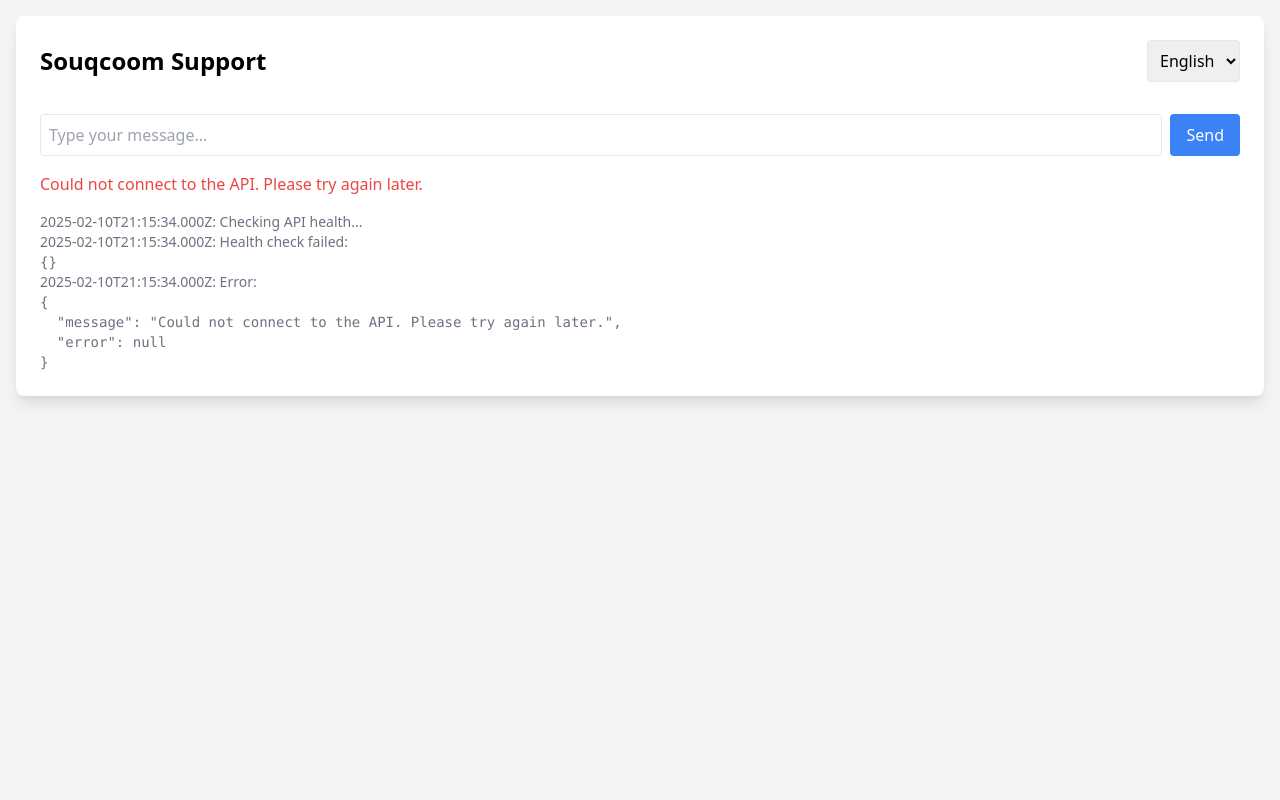
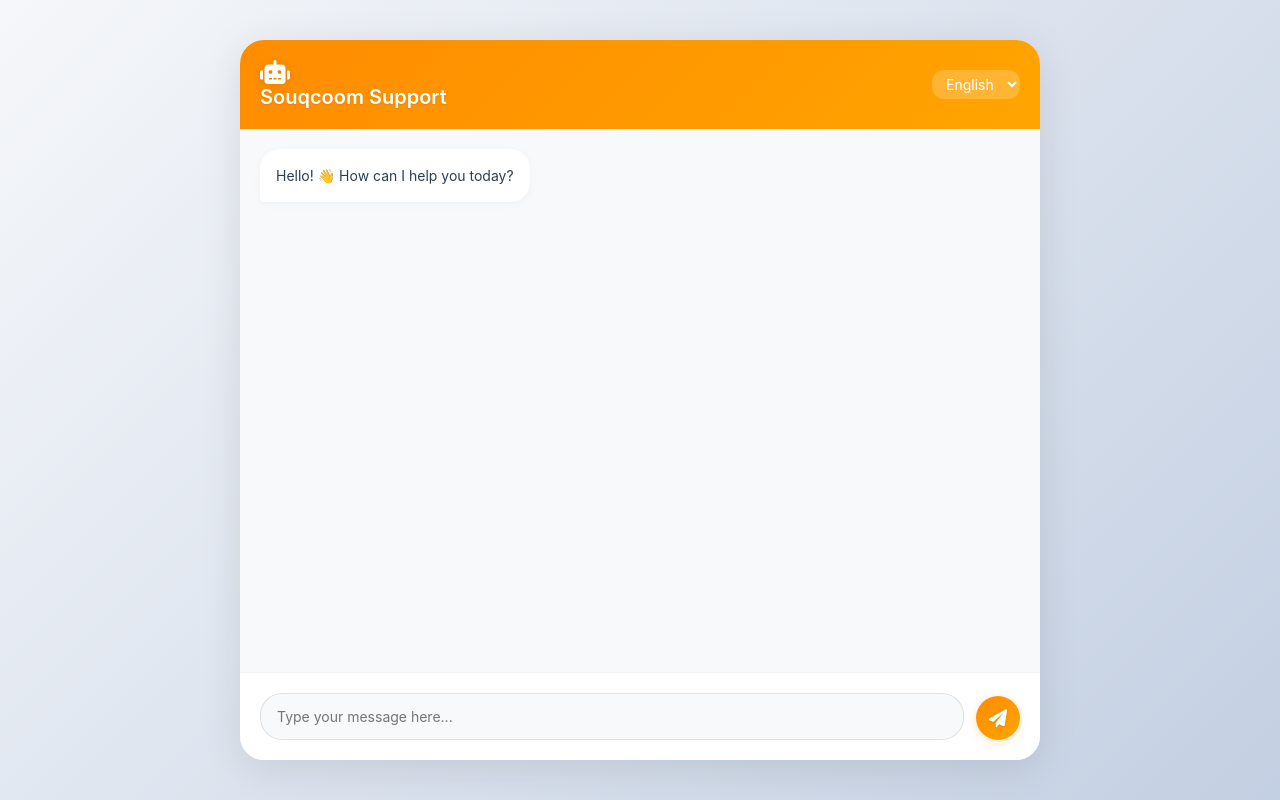
Before and after one commit to omarabdelfattah-art/souqcoom-support, a Flask app: page / in a window 1280 px wide. Run offline with Flask 3, Linux system fonts and the light colour scheme.

Commit message:
Restore previous UX design with modern styling

```diff
--- a/templates/index.html
+++ b/templates/index.html
@@ -4,84 +4,325 @@
     <meta charset="UTF-8">
     <meta name="viewport" content="width=device-width, initial-scale=1.0">
     <title>Souqcoom Support Chat</title>
-    <link href="https://cdn.jsdelivr.net/npm/tailwindcss@2.2.19/dist/tailwind.min.css" rel="stylesheet">
+    <link href="https://cdnjs.cloudflare.com/ajax/libs/font-awesome/6.0.0/css/all.min.css" rel="stylesheet">
     <style>
+        * {
+            margin: 0;
+            padding: 0;
+            box-sizing: border-box;
+            font-family: -apple-system, BlinkMacSystemFont, "Segoe UI", Roboto, "Helvetica Neue", Arial, sans-serif;
+        }
+
+        body {
+            display: flex;
+            align-items: center;
+            justify-content: center;
+            min-height: 100vh;
+            background: linear-gradient(135deg, #f5f7fa 0%, #c3cfe2 100%);
+        }
+
         .chat-container {
-            max-height: 70vh;
+            width: 100%;
+            max-width: 800px;
+            height: 90vh;
+            background: #ffffff;
+            border-radius: 24px;
+            box-shadow: 0 8px 40px rgba(0, 0, 0, 0.1);
+            overflow: hidden;
+            display: flex;
+            flex-direction: column;
+        }
+
+        .chat-header {
+            padding: 20px;
+            background: linear-gradient(135deg, #FF8C00 0%, #FFA500 100%);
+            color: #ffffff;
+            display: flex;
+            align-items: center;
+            justify-content: space-between;
+            gap: 12px;
+        }
+
+        .chat-header i {
+            font-size: 24px;
+            filter: drop-shadow(0 2px 4px rgba(0, 0, 0, 0.1));
+        }
+
+        .chat-header h1 {
+            font-size: 20px;
+            font-weight: 600;
+            margin: 0;
+            text-shadow: 0 1px 2px rgba(0, 0, 0, 0.1);
+        }
+
+        .chat-header select {
+            background: rgba(255, 255, 255, 0.2);
+            border: none;
+            color: white;
+            padding: 5px 10px;
+            border-radius: 12px;
+            font-size: 14px;
+            cursor: pointer;
+        }
+
+        .chat-header select option {
+            background: white;
+            color: black;
+        }
+
+        .chat-messages {
+            flex: 1;
+            padding: 20px;
             overflow-y: auto;
+            background: #F8F9FB;
         }
-        .user-message {
-            background-color: #e3f2fd;
-            border-radius: 1rem;
-            padding: 1rem;
-            margin: 0.5rem;
+
+        .message {
+            display: flex;
+            margin-bottom: 20px;
+            animation: messageSlide 0.3s cubic-bezier(0.4, 0, 0.2, 1);
+        }
+
+        @keyframes messageSlide {
+            0% {
+                opacity: 0;
+                transform: translateY(10px);
+            }
+            100% {
+                opacity: 1;
+                transform: translateY(0);
+            }
+        }
+
+        .message p {
             max-width: 80%;
-            align-self: flex-end;
+            padding: 16px;
+            border-radius: 20px;
+            font-size: 14px;
+            line-height: 1.5;
+            word-wrap: break-word;
+            box-shadow: 0 2px 8px rgba(0, 0, 0, 0.04);
         }
-        .bot-message {
-            background-color: #f5f5f5;
-            border-radius: 1rem;
-            padding: 1rem;
-            margin: 0.5rem;
-            max-width: 80%;
-            align-self: flex-start;
+
+        .message.incoming {
+            justify-content: flex-start;
         }
-        .loading-dots {
-            display: inline-block;
+
+        .message.incoming p {
+            background: #ffffff;
+            color: #2C3E50;
+            border-bottom-left-radius: 4px;
+            margin-right: 50px;
         }
-        .loading-dots::after {
-            content: '';
-            animation: dots 1.5s steps(5, end) infinite;
+
+        .message.outgoing {
+            justify-content: flex-end;
         }
-        @keyframes dots {
-            0%, 20% { content: '.'; }
-            40% { content: '..'; }
-            60% { content: '...'; }
-            80%, 100% { content: ''; }
+
+        .message.outgoing p {
+            background: linear-gradient(135deg, #FF8C00 0%, #FFA500 100%);
+            color: #ffffff;
+            border-bottom-right-radius: 4px;
+            margin-left: 50px;
+            text-shadow: 0 1px 1px rgba(0, 0, 0, 0.1);
         }
-        [dir="rtl"] .user-message {
-            align-self: flex-start;
+
+        .chat-input {
+            padding: 20px;
+            background: #ffffff;
+            border-top: 1px solid rgba(0, 0, 0, 0.05);
+            display: flex;
+            gap: 12px;
+            align-items: flex-end;
         }
-        [dir="rtl"] .bot-message {
-            align-self: flex-end;
+
+        .chat-input textarea {
+            flex: 1;
+            min-height: 44px;
+            max-height: 120px;
+            padding: 12px 16px;
+            background: #F8F9FB;
+            border: 1px solid rgba(0, 0, 0, 0.1);
+            border-radius: 22px;
+            font-size: 14px;
+            line-height: 1.5;
+            resize: none;
+            transition: all 0.3s ease;
+        }
+
+        .chat-input textarea:focus {
+            outline: none;
+            border-color: #FF8C00;
+            background: #ffffff;
+            box-shadow: 0 0 0 3px rgba(255, 140, 0, 0.1);
+        }
+
+        .chat-input button {
+            background: linear-gradient(135deg, #FF8C00 0%, #FFA500 100%);
+            color: #ffffff;
+            border: none;
+            border-radius: 50%;
+            width: 44px;
+            height: 44px;
+            display: flex;
+            align-items: center;
+            justify-content: center;
+            cursor: pointer;
+            transition: all 0.3s ease;
+            box-shadow: 0 2px 8px rgba(255, 140, 0, 0.25);
+        }
+
+        .chat-input button:hover {
+            transform: scale(1.05);
+            box-shadow: 0 4px 12px rgba(255, 140, 0, 0.35);
+        }
+
+        .chat-input button:disabled {
+            background: #E0E0E0;
+            cursor: not-allowed;
+            box-shadow: none;
+        }
+
+        .chat-input button i {
+            font-size: 18px;
+            filter: drop-shadow(0 1px 2px rgba(0, 0, 0, 0.1));
+        }
+
+        .loading {
+            display: flex;
+            gap: 4px;
+            padding: 12px 16px;
+            background: #ffffff;
+            border-radius: 16px;
+            box-shadow: 0 2px 8px rgba(0, 0, 0, 0.04);
+            animation: messageSlide 0.3s cubic-bezier(0.4, 0, 0.2, 1);
+        }
+
+        .loading span {
+            width: 8px;
+            height: 8px;
+            background: #FF8C00;
+            border-radius: 50%;
+            animation: bounce 0.5s infinite alternate;
+        }
+
+        .loading span:nth-child(2) {
+            animation-delay: 0.1s;
+        }
+
+        .loading span:nth-child(3) {
+            animation-delay: 0.2s;
+        }
+
+        @keyframes bounce {
+            0% {
+                transform: translateY(0);
+            }
+            100% {
+                transform: translateY(-6px);
+            }
+        }
+
+        [dir="rtl"] .message.incoming p {
+            border-bottom-left-radius: 20px;
+            border-bottom-right-radius: 4px;
+            margin-right: 0;
+            margin-left: 50px;
+        }
+
+        [dir="rtl"] .message.outgoing p {
+            border-bottom-right-radius: 20px;
+            border-bottom-left-radius: 4px;
+            margin-left: 0;
+            margin-right: 50px;
+        }
+
+        @media (max-width: 768px) {
+            .chat-container {
+                height: 100vh;
+                border-radius: 0;
+            }
+
+            .chat-header {
+                padding: 16px;
+            }
+
+            .chat-messages {
+                padding: 16px;
+            }
+
+            .message p {
+                max-width: 85%;
+            }
+
+            .chat-input {
+                padding: 16px;
+            }
+
+            @supports (padding: max(0px)) {
+                .chat-input {
+                    padding-bottom: max(16px, env(safe-area-inset-bottom));
+                }
+            }
+        }
+
+        #debugInfo {
+            display: none;
+            position: fixed;
+            bottom: 0;
+            left: 0;
+            right: 0;
+            background: rgba(0, 0, 0, 0.8);
+            color: #fff;
+            padding: 10px;
+            font-size: 12px;
+            max-height: 200px;
+            overflow-y: auto;
         }
     </style>
 </head>
-<body class="bg-gray-100 min-h-screen">
-    <div class="container mx-auto p-4">
-        <div class="bg-white rounded-lg shadow-lg p-6">
-            <div class="flex items-center justify-between mb-4">
-                <h1 class="text-2xl font-bold">Souqcoom Support</h1>
-                <select id="languageSelect" class="border rounded p-2">
-                    <option value="en">English</option>
-                    <option value="ar">العربية</option>
-                </select>
+<body>
+    <div class="chat-container">
+        <header class="chat-header">
+            <div class="header-left">
+                <i class="fas fa-robot"></i>
+                <h1>Souqcoom Support</h1>
             </div>
-            <div id="chat" class="chat-container flex flex-col space-y-2 mb-4"></div>
-            <form id="chatForm" class="flex space-x-2">
-                <input type="text" id="messageInput" class="flex-1 border rounded p-2" placeholder="Type your message...">
-                <button type="submit" class="bg-blue-500 text-white px-4 py-2 rounded hover:bg-blue-600">Send</button>
-            </form>
-            <div id="errorContainer" class="mt-4 text-red-500 hidden"></div>
-            <div id="debugInfo" class="mt-4 text-gray-500 text-sm hidden"></div>
+            <select id="languageSelect">
+                <option value="en">English</option>
+                <option value="ar">العربية</option>
+            </select>
+        </header>
+
+        <div class="chat-messages" id="chat-messages"></div>
+
+        <div class="chat-input">
+            <textarea
+                id="message-input"
+                placeholder="Type your message here..."
+                rows="1"
+            ></textarea>
+            <button id="send-button" aria-label="Send message">
+                <i class="fas fa-paper-plane"></i>
+            </button>
         </div>
     </div>
 
+    <div id="debugInfo"></div>
+
     <script>
-        const chatContainer = document.getElementById('chat');
-        const chatForm = document.getElementById('chatForm');
-        const messageInput = document.getElementById('messageInput');
+        const DEBUG = false;
+        const messagesContainer = document.getElementById('chat-messages');
+        const messageInput = document.getElementById('message-input');
+        const sendButton = document.getElementById('send-button');
         const languageSelect = document.getElementById('languageSelect');
-        const errorContainer = document.getElementById('errorContainer');
         const debugInfo = document.getElementById('debugInfo');
-
-        // Debug mode
-        const DEBUG = true;
+        let isProcessing = false;
 
         function log(message, data = null) {
             if (DEBUG) {
                 console.log(message, data);
-                debugInfo.classList.remove('hidden');
+                debugInfo.style.display = 'block';
                 debugInfo.innerHTML += `<div>${new Date().toISOString()}: ${message}</div>`;
                 if (data) {
                     debugInfo.innerHTML += `<pre>${JSON.stringify(data, null, 2)}</pre>`;
@@ -89,66 +330,47 @@
             }
         }
 
-        function showError(message, error = null) {
-            errorContainer.classList.remove('hidden');
-            errorContainer.textContent = message;
-            log('Error:', { message, error });
+        function createMessage(text, type) {
+            const messageDiv = document.createElement('div');
+            messageDiv.className = `message ${type}`;
+            const p = document.createElement('p');
+            p.textContent = text;
+            messageDiv.appendChild(p);
+            return messageDiv;
         }
 
-        function clearError() {
-            errorContainer.classList.add('hidden');
-            errorContainer.textContent = '';
+        function createLoadingIndicator() {
+            const loading = document.createElement('div');
+            loading.className = 'loading';
+            for (let i = 0; i < 3; i++) {
+                loading.appendChild(document.createElement('span'));
+            }
+            return loading;
         }
 
-        function addMessage(content, isUser = false) {
-            const messageDiv = document.createElement('div');
-            messageDiv.className = isUser ? 'user-message' : 'bot-message';
-            messageDiv.textContent = content;
-            chatContainer.appendChild(messageDiv);
-            chatContainer.scrollTop = chatContainer.scrollHeight;
+        function scrollToBottom() {
+            messagesContainer.scrollTop = messagesContainer.scrollHeight;
         }
 
-        function addLoadingIndicator() {
-            const loadingDiv = document.createElement('div');
-            loadingDiv.className = 'bot-message loading';
-            loadingDiv.innerHTML = 'Thinking<span class="loading-dots"></span>';
-            chatContainer.appendChild(loadingDiv);
-            chatContainer.scrollTop = chatContainer.scrollHeight;
-            return loadingDiv;
-        }
+        async function sendMessage() {
+            if (isProcessing) return;
 
-        async function checkHealth() {
-            try {
-                log('Checking API health...');
-                const response = await fetch('/health');
-                const data = await response.json();
-                log('Health check response:', data);
-
-                if (data.status !== 'healthy') {
-                    showError('API is not healthy. Please try again later.');
-                    return false;
-                }
-                return true;
-            } catch (error) {
-                log('Health check failed:', error);
-                showError('Could not connect to the API. Please try again later.');
-                return false;
-            }
-        }
-
-        chatForm.addEventListener('submit', async (e) => {
-            e.preventDefault();
             const message = messageInput.value.trim();
             if (!message) return;
 
-            clearError();
+            isProcessing = true;
             messageInput.value = '';
+            messageInput.disabled = true;
+            sendButton.disabled = true;
 
             // Add user message
-            addMessage(message, true);
+            messagesContainer.appendChild(createMessage(message, 'outgoing'));
+            scrollToBottom();
 
             // Add loading indicator
-            const loadingIndicator = addLoadingIndicator();
+            const loading = createLoadingIndicator();
+            messagesContainer.appendChild(loading);
+            scrollToBottom();
 
             try {
                 log('Sending message:', { message, language: languageSelect.value });
@@ -175,35 +397,52 @@
                 const data = await response.json();
                 log('Success response:', data);
 
-                // Remove loading indicator
-                loadingIndicator.remove();
+                loading.remove();
 
-                // Add bot response
                 if (data.response) {
-                    addMessage(data.response);
+                    messagesContainer.appendChild(createMessage(data.response, 'incoming'));
                 } else {
                     throw new Error('Invalid response format');
                 }
+            } catch (error) {
+                console.error('Error:', error);
+                loading.remove();
+                messagesContainer.appendChild(createMessage('Sorry, something went wrong. Please try again.', 'incoming'));
+            } finally {
+                isProcessing = false;
+                messageInput.disabled = false;
+                sendButton.disabled = false;
+                messageInput.focus();
+                scrollToBottom();
+            }
+        }
 
-            } catch (error) {
-                log('Request failed:', error);
-                loadingIndicator.remove();
-                showError('Sorry, something went wrong. Please try again.', error);
+        // Handle send button click
+        sendButton.addEventListener('click', sendMessage);
+
+        // Handle Enter key
+        messageInput.addEventListener('keydown', (e) => {
+            if (e.key === 'Enter' && !e.shiftKey && window.innerWidth > 768) {
+                e.preventDefault();
+                sendMessage();
             }
         });
 
+        // Handle textarea auto-resize
+        messageInput.addEventListener('input', () => {
+            messageInput.style.height = '44px';
+            const height = Math.min(messageInput.scrollHeight, 120);
+            messageInput.style.height = height + 'px';
+        });
+
+        // Handle language change
         languageSelect.addEventListener('change', function() {
             document.documentElement.dir = this.value === 'ar' ? 'rtl' : 'ltr';
             messageInput.placeholder = this.value === 'ar' ? 'اكتب رسالتك...' : 'Type your message...';
         });
 
-        // Initial health check
-        checkHealth().then(isHealthy => {
-            if (isHealthy) {
-                log('API is healthy, ready to chat');
-                addMessage('Hello! How can I help you today?');
-            }
-        });
+        // Add initial message
+        messagesContainer.appendChild(createMessage('Hello! 👋 How can I help you today?', 'incoming'));
     </script>
 </body>
 </html>
```
